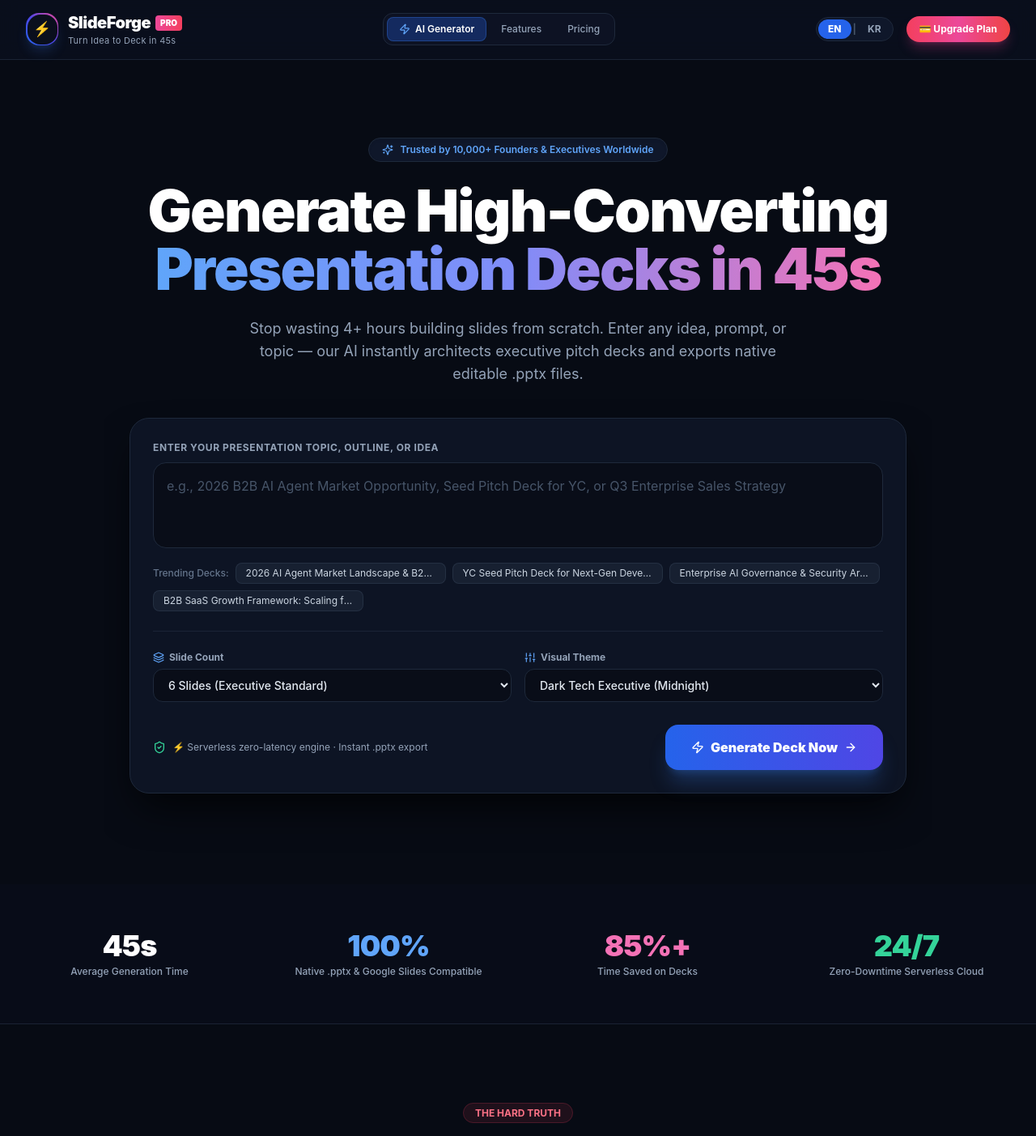
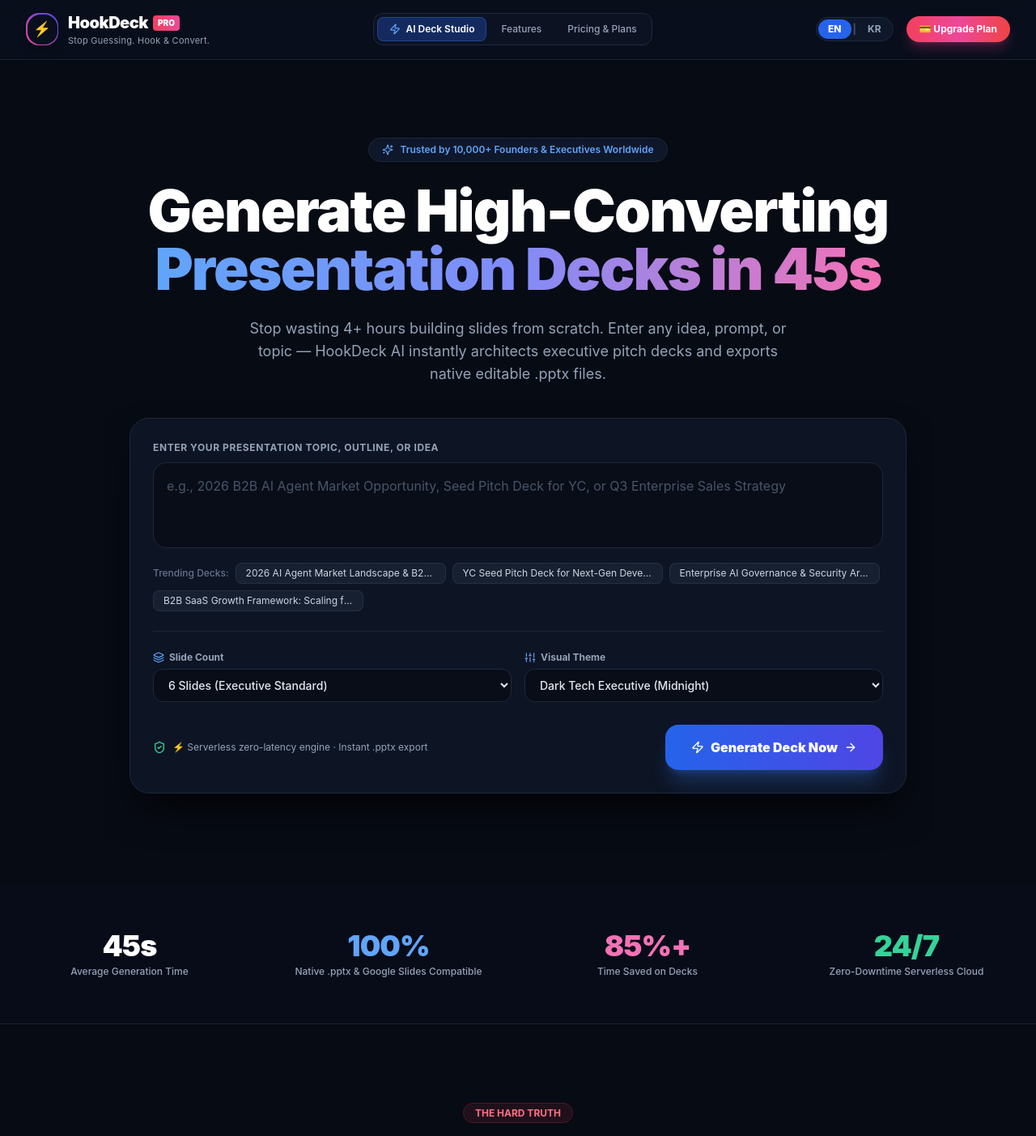
Before and after one commit to sprobiz/hookdeck, a Next.js app: page / in a window 1280 px wide. Shown: the top 1403 px of the page at 81% size. Built offline with nearby package versions, Linux system fonts and the light colour scheme; no server answers.

Commit message:
feat: Rebrand to HookDeck PRO

```diff
--- a/src/app/layout.tsx
+++ b/src/app/layout.tsx
@@ -3,9 +3,9 @@ import "./globals.css";
 import "../../public/output.css";
 
 export const metadata: Metadata = {
-  title: "SlideForge PRO - High-Converting AI Presentation Deck Builder",
+  title: "HookDeck PRO - High-Converting AI Presentation Deck Builder",
   description: "Turn ideas into executive strategic pitch decks in 45s. Native .pptx export, zero-downtime serverless architecture.",
-  keywords: ["AI Slide Deck", "Pitch Deck AI", "Presentation Generator", "PPTX AI", "SlideForge"],
+  keywords: ["AI Slide Deck", "Pitch Deck AI", "Presentation Generator", "PPTX AI", "HookDeck"],
 };
 
 export default function RootLayout({
--- a/src/app/page.tsx
+++ b/src/app/page.tsx
@@ -8,7 +8,7 @@ import { DeckResponse } from "@/types/deck";
 import { translations, Language } from "@/utils/translations";
 
 export default function Home() {
-  const [lang, setLang] = useState<Language>("en"); // 글로벌 기본 영문 타깃
+  const [lang, setLang] = useState<Language>("en");
   const [topic, setTopic] = useState("");
   const [slideCount, setSlideCount] = useState(6);
   const [style, setStyle] = useState<"minimal" | "corporate" | "creative" | "dark">("dark");
@@ -78,15 +78,15 @@ export default function Home() {
         <div className="max-w-7xl mx-auto px-4 sm:px-6 lg:px-8 h-18 py-3.5 flex items-center justify-between">
           {/* 브랜드 로고 (HookThumb 스타일 엠블럼 + PRO 뱃지) */}
           <div className="flex items-center gap-3">
-            <div className="w-10 h-10 rounded-2xl bg-gradient-to-tr from-blue-600 via-indigo-600 to-pink-500 p-[1.5px] shadow-lg shadow-blue-500/20">
+            <div className="w-10 h-10 rounded-2xl bg-gradient-to-tr from-pink-500 via-rose-500 to-indigo-600 p-[1.5px] shadow-lg shadow-pink-500/20">
               <div className="w-full h-full bg-[#0a0f1d] rounded-2xl flex items-center justify-center font-black text-white text-lg">
                 ⚡
               </div>
             </div>
             <div className="flex flex-col">
               <div className="flex items-center gap-1.5">
-                <span className="font-black text-white text-lg sm:text-xl tracking-tight">SlideForge</span>
-                <span className="px-1.5 py-0.5 text-[10px] font-black uppercase rounded bg-gradient-to-r from-pink-500 to-rose-500 text-white shadow-sm">
+                <span className="font-black text-white text-lg sm:text-xl tracking-tight">HookDeck</span>
+                <span className="px-1.5 py-0.5 text-[10px] font-black uppercase rounded bg-gradient-to-r from-rose-500 to-pink-500 text-white shadow-sm">
                   PRO
                 </span>
               </div>
@@ -330,7 +330,7 @@ export default function Home() {
               </ul>
             </div>
 
-            {/* After (SlideForge Way) */}
+            {/* After (HookDeck Way) */}
             <div className="p-8 rounded-3xl bg-gradient-to-b from-blue-950/40 to-slate-900/80 border-2 border-blue-500/50 shadow-xl shadow-blue-500/10">
               <div className="flex items-center gap-2 text-blue-400 font-bold text-lg mb-6">
                 <CheckCircle className="w-5 h-5 text-emerald-400" />
@@ -356,10 +356,10 @@ export default function Home() {
       <footer className="bg-[#05080f] text-slate-500 py-12 px-4 sm:px-6 lg:px-8 border-t border-slate-900 text-xs">
         <div className="max-w-7xl mx-auto flex flex-col md:flex-row justify-between items-center gap-6">
           <div className="flex items-center gap-2.5">
-            <div className="w-6 h-6 rounded-lg bg-blue-600 flex items-center justify-center text-white font-bold text-xs">
+            <div className="w-6 h-6 rounded-lg bg-pink-500 flex items-center justify-center text-white font-bold text-xs">
               ⚡
             </div>
-            <span className="font-bold text-slate-300 text-sm">SlideForge.ai</span>
+            <span className="font-bold text-slate-300 text-sm">HookDeck PRO</span>
             <span>{t.footer.rights}</span>
           </div>
 
--- a/src/utils/exportPptx.ts
+++ b/src/utils/exportPptx.ts
@@ -10,7 +10,7 @@ export function exportToPPTX(deck: DeckResponse, style: string = 'minimal') {
     minimal: { bg: "FFFFFF", title: "0F172A", text: "334155", accent: "2563EB", cardBg: "F1F5F9" },
     corporate: { bg: "0B132B", title: "F8FAFC", text: "CBD5E1", accent: "38BDF8", cardBg: "1C2541" },
     creative: { bg: "1C1815", title: "F7EEE4", text: "D4C7B8", accent: "F59E0B", cardBg: "2B241E" },
-    dark: { bg: "090D16", title: "FFFFFF", text: "94A3B8", accent: "6366F1", cardBg: "131A2B" },
+    dark: { bg: "090D16", title: "FFFFFF", text: "94A3B8", accent: "EC4899", cardBg: "131A2B" },
   };
 
   const theme = themeColors[style] || themeColors.dark;
@@ -122,7 +122,7 @@ export function exportToPPTX(deck: DeckResponse, style: string = 'minimal') {
       });
     }
 
-    slide.addText(`${s.slideNumber} | SlideForge.ai`, {
+    slide.addText(`${s.slideNumber} | HookDeck PRO`, {
       x: 10.5,
       y: 6.8,
       w: 2.3,
--- a/src/utils/translations.ts
+++ b/src/utils/translations.ts
@@ -3,18 +3,18 @@ export type Language = "en" | "ko";
 export const translations = {
   en: {
     nav: {
-      tagline: "Turn Idea to Deck in 45s",
-      generator: "AI Generator",
+      tagline: "Stop Guessing. Hook & Convert.",
+      generator: "AI Deck Studio",
       templates: "Templates",
       features: "Features",
-      pricing: "Pricing",
+      pricing: "Pricing & Plans",
       upgrade: "Upgrade Plan",
     },
     hero: {
       badge: "Trusted by 10,000+ Founders & Executives Worldwide",
       titleMain: "Generate High-Converting",
       titleHighlight: "Presentation Decks in 45s",
-      desc: "Stop wasting 4+ hours building slides from scratch. Enter any idea, prompt, or topic — our AI instantly architects executive pitch decks and exports native editable .pptx files.",
+      desc: "Stop wasting 4+ hours building slides from scratch. Enter any idea, prompt, or topic — HookDeck AI instantly architects executive pitch decks and exports native editable .pptx files.",
       inputLabel: "Enter your presentation topic, outline, or idea",
       placeholder: "e.g., 2026 B2B AI Agent Market Opportunity, Seed Pitch Deck for YC, or Q3 Enterprise Sales Strategy",
       suggested: "Trending Decks:",
@@ -41,7 +41,7 @@ export const translations = {
     },
     comparison: {
       badge: "The Hard Truth",
-      title: "Why Founders & Executives Are Switching to SlideForge",
+      title: "Why Founders & Executives Are Switching to HookDeck",
       beforeTitle: "Old Way (PowerPoint / Canva)",
       beforePoints: [
         "4 to 6 hours wasted staring at blank slides",
@@ -49,7 +49,7 @@ export const translations = {
         "Endless copy-pasting from ChatGPT notes to slides",
         "Frustrating alignment and design tweaking late at night",
       ],
-      afterTitle: "The SlideForge Way",
+      afterTitle: "The HookDeck Way",
       afterPoints: [
         "1 prompt → Full multi-slide strategic deck in 45 seconds",
         "Executive layout hierarchy, clear metrics & bullet points",
@@ -102,7 +102,7 @@ export const translations = {
       confidential: "Confidential & Proprietary",
     },
     footer: {
-      rights: "© 2026 SlideForge.ai · S-Probiz Inc. All rights reserved.",
+      rights: "© 2026 HookDeck PRO · S-Probiz Inc. All rights reserved.",
       terms: "Terms of Service",
       privacy: "Privacy Policy",
       support: "Support & Contact",
@@ -110,18 +110,18 @@ export const translations = {
   },
   ko: {
     nav: {
-      tagline: "아이디어를 45초 만에 완성형 슬라이드로",
-      generator: "AI 슬라이드 생성기",
+      tagline: "Stop Guessing. Hook & Convert.",
+      generator: "AI 덱 스튜디오",
       templates: "템플릿",
       features: "주요 기능",
-      pricing: "요금제",
+      pricing: "요금제 안내",
       upgrade: "플랜 업그레이드",
     },
     hero: {
       badge: "전 세계 10,000+ 대표 및 실무자가 선택한 AI 덱 빌더",
       titleMain: "아이디어 한 줄로 완성하는",
       titleHighlight: "압도적 고전환 슬라이드 덱 (45초)",
-      desc: "빈 파워포인트 화면을 보며 4시간씩 끙끙 앓던 시대는 끝났습니다. 주제나 개요 한 줄만 입력하면, AI가 목차부터 전략 카피, 핵심 지표까지 완전 기획해 순정 .pptx 파일로 즉시 다운로드해 드립니다.",
+      desc: "빈 파워포인트 화면을 보며 4시간씩 끙끙 앓던 시대는 끝났습니다. 주제나 개요 한 줄만 입력하면, HookDeck AI가 목차부터 전략 카피, 핵심 지표까지 완전 기획해 순정 .pptx 파일로 즉시 다운로드해 드립니다.",
       inputLabel: "발표 주제, 제안서 개요, 또는 핵심 아이디어를 입력하세요",
       placeholder: "예: 2026 생성형 AI B2B 솔루션 시장 진입 전략 및 분기별 매출 로드맵",
       suggested: "추천 슬라이드 주제:",
@@ -148,7 +148,7 @@ export const translations = {
     },
     comparison: {
       badge: "불편한 진실과 해답",
-      title: "왜 전 세계 실무자들은 SlideForge로 전환할까요?",
+      title: "왜 전 세계 실무자들은 HookDeck으로 전환할까요?",
       beforeTitle: "기존의 고통스러운 방식 (수작업 PPT)",
       beforePoints: [
         "새하얀 백지 슬라이드 앞에서 4시간 이상 스트레스와 야근",
@@ -156,7 +156,7 @@ export const translations = {
         "챗GPT 텍스트를 파워포인트로 하나하나 복사-붙여넣기하는 지옥",
         "조잡한 디자인으로 중요한 투자 유치 및 제안 실패",
       ],
-      afterTitle: "SlideForge 혁신 방식",
+      afterTitle: "HookDeck 혁신 방식",
       afterPoints: [
         "주제 1줄 입력 → 45초 만에 완성형 멀티 슬라이드 전략 덱 완성",
         "비즈니스 의사결정자를 사로잡는 타이포그래피 & 핵심 지표 레이아웃",
@@ -209,7 +209,7 @@ export const translations = {
       confidential: "대외비 (Confidential)",
     },
     footer: {
-      rights: "© 2026 SlideForge.ai · S-Probiz Inc. All rights reserved.",
+      rights: "© 2026 HookDeck PRO · S-Probiz Inc. All rights reserved.",
       terms: "이용약관",
       privacy: "개인정보처리방침",
       support: "제휴 및 고객 지원",
```
Also changed, not shown: src/utils/smartDeck.ts (+7 -7 lines).
